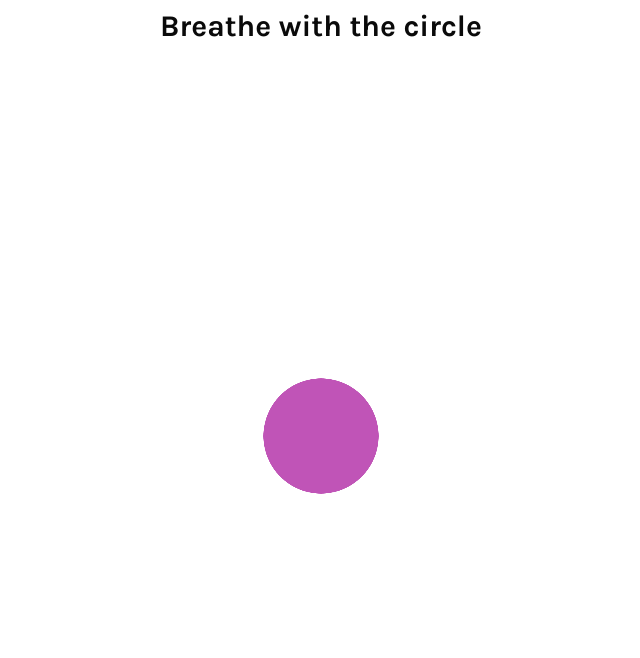
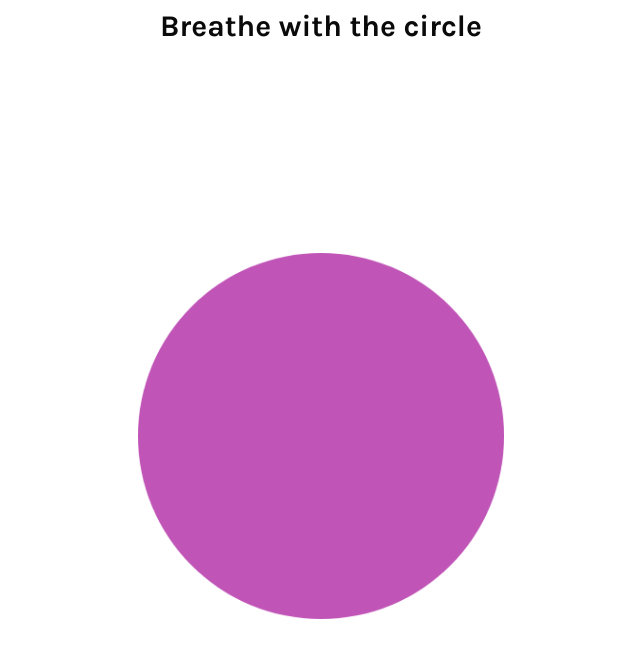
Before and after one commit to luisstd/respire, a Next.js app: page / in a window 1280 px wide. Shown: the top 658 px of the page, without its empty margins (319-959 px from the left). Built offline with nearby package versions, Linux system fonts and the light colour scheme.

Commit message:
refactor: update default speed

```diff
--- a/app/page.tsx
+++ b/app/page.tsx
@@ -6,7 +6,7 @@ import { Speed } from "@/components/speed";
 import { useLocalStorage } from "usehooks-ts";
 
 export default function Home() {
-	const [speed, setSpeed] = useLocalStorage("speed", 7);
+	const [speed, setSpeed] = useLocalStorage("speed", 5);
 
 	return (
 		<div className="h-dvh w-dvw overflow-hidden grid place-items-center">
--- a/components/breathing.tsx
+++ b/components/breathing.tsx
@@ -7,7 +7,7 @@ interface BreathingProps {
 }
 
 export const Breathing: React.FC<BreathingProps> = ({
-	breathsPerMinute = 6,
+	breathsPerMinute = 5,
 }) => {
 	const bpm = Math.max(4, Math.min(breathsPerMinute, 10));
 	const cycleDuration = 60 / bpm;
--- a/components/speed.tsx
+++ b/components/speed.tsx
@@ -18,10 +18,10 @@ interface SpeedProps {
 }
 
 export const Speed: React.FC<SpeedProps> = ({ handleSpeedChange }) => {
-	const [activeSpeed, setActiveSpeed] = useLocalStorage("speed", 7);
+	const [activeSpeed, setActiveSpeed] = useLocalStorage("speed", 5);
 	const [isDrawerOpen, setIsDrawerOpen] = useState(false);
 
-	const speeds = [4, 5, 6, 7, 8, 9, 10];
+	const speeds = [4, 5, 6, 7, 8, 9];
 
 	const handleButtonClick = (speed: number) => {
 		setActiveSpeed(speed);
```
